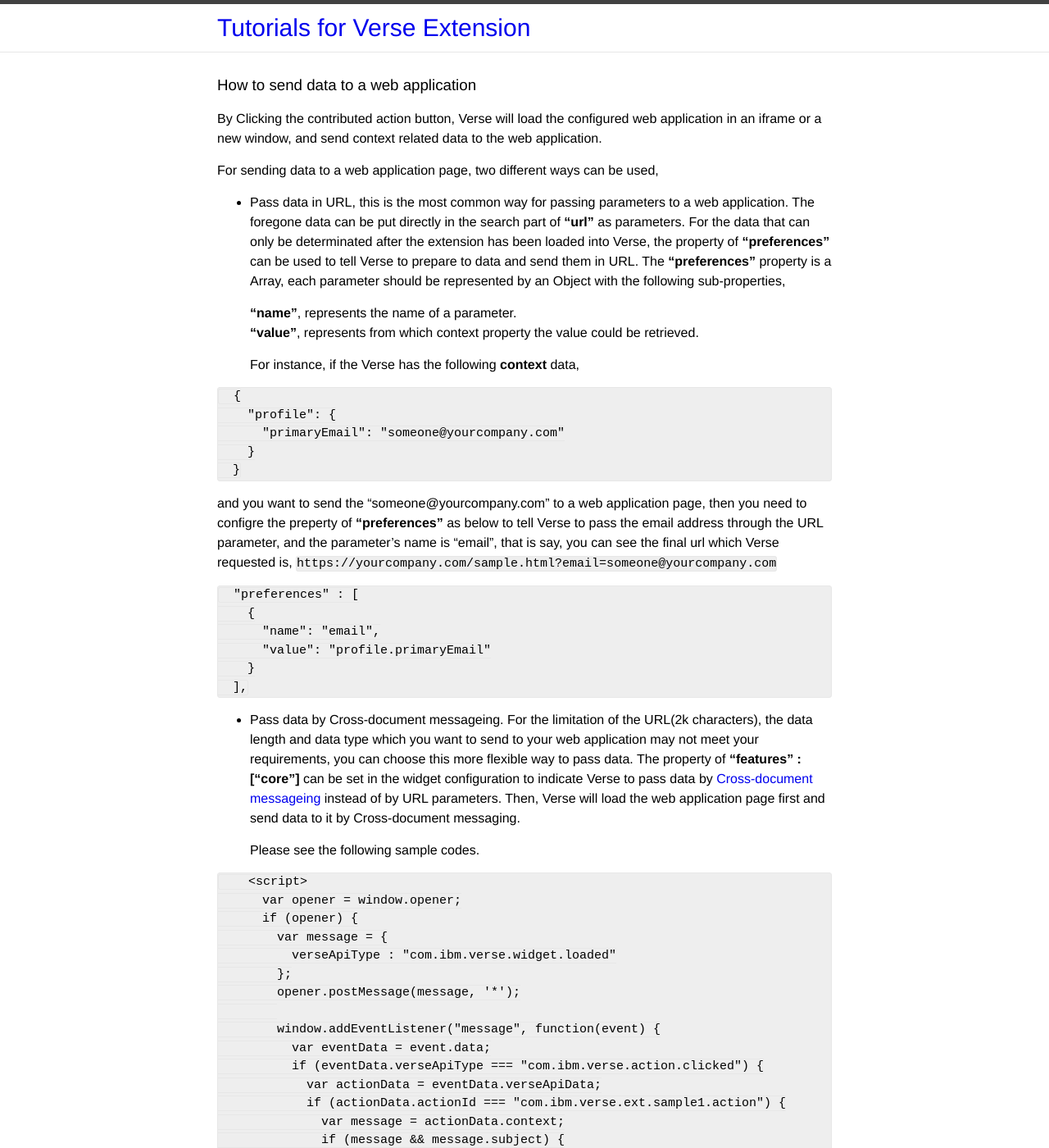
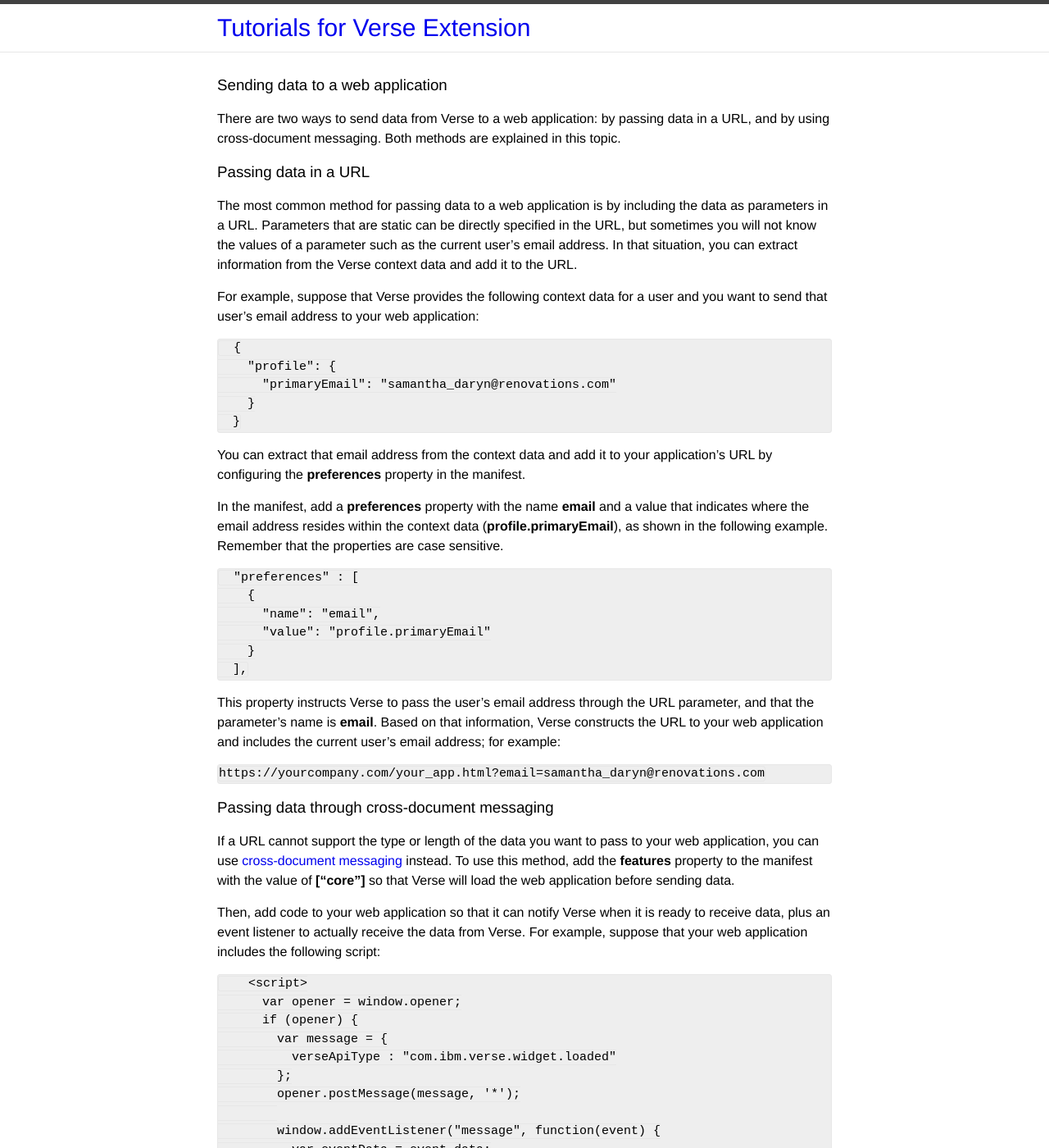
Before and after one commit to ibmverse/verse-developer, a Jekyll site: the page built from _tutorials/tutorial-ext-send-data-to-app.markdown, in a window 1280 px wide and 1400 px high. Shown: the whole window at 82% size. Built offline with Jekyll 4.4.1, drawn with Linux system fonts in a browser that asks for light colours; some of the changed text lies outside the part shown.

Commit message:
Edits from elizabeth_bowling@us.ibm.com

````diff
--- a/_tutorials/tutorial-ext-send-data-to-app.markdown
+++ b/_tutorials/tutorial-ext-send-data-to-app.markdown
@@ -2,34 +2,31 @@
 [//]: # (Copyright IBM Corp. 2016  All Rights Reserved.)
 
 layout: default
-title:  "How to send data to a web application"
+title:  "Sending data to a web application"
 categories:
 ---
 
 ### {{page.title}}
 
 
-By Clicking the contributed action button, Verse will load the configured web application in an iframe or a new window, and send context related data to the web application.
+There are two ways to send data from Verse to a web application: by passing data in a URL, and by using cross-document messaging. Both methods are explained in this topic.
 
-For sending data to a web application page, two different ways can be used,
+### Passing data in a URL
+The most common method for passing data to a web application is by including the data as parameters in a URL. Parameters that are static can be directly specified in the URL, but sometimes you will not know the values of a parameter such as the current user's email address. In that situation, you can extract information from the Verse context data and add it to the URL.
 
-* Pass data in URL, this is the most common way for passing parameters to a web application. The foregone data can be put directly in the search part of __"url"__ as parameters.  For the data that can only be determinated after the extension has been loaded into Verse, the property of __"preferences"__ can be used to tell Verse to prepare to data and send them in URL.  The __"preferences"__ property is a Array, each parameter should be represented by an Object with the following sub-properties,
-
-   __"name"__, represents the name of a parameter.
-   __"value"__, represents from which context property the value could be retrieved.
-
-
-   For instance, if the Verse has the following __context__ data,
+For example, suppose that Verse provides the following context data for a user and you want to send that user's email address to your web application:
 
 ```
   {
     "profile": {
-      "primaryEmail": "someone@yourcompany.com"
+      "primaryEmail": "samantha_daryn@renovations.com"
     }
   }
 ```
 
-   and you want to send the "someone@yourcompany.com" to a web application page, then you need to configre the preperty of  __"preferences"__ as below to tell Verse to pass the email address through the URL parameter, and the parameter's name is "email",  that is say, you can see the final url which Verse requested is, `https://yourcompany.com/sample.html?email=someone@yourcompany.com`
+You can extract that email address from the context data and add it to your application's URL by configuring the __preferences__ property in the manifest.
+
+In the manifest, add a __preferences__ property with the name __email__ and a value that indicates where the email address resides within the context data (__profile.primaryEmail__), as shown in the following example. Remember that the properties are case sensitive.
 
 ```
   "preferences" : [
@@ -40,12 +37,17 @@
   ],
 ```
 
+This property instructs Verse to pass the user's email address through the URL parameter, and that the parameter's name is __email__. Based on that information, Verse constructs the URL to your web application and includes the current user's email address; for example:
 
+```
+https://yourcompany.com/your_app.html?email=samantha_daryn@renovations.com
+```
 
-* Pass data by Cross-document messageing. For the limitation of the URL(2k characters), the data length and data type which you want to send to your web application may not meet your requirements, you can choose this more flexible way to pass data. The property of __"features" : ["core"]__ can be set in the widget configuration to indicate Verse to pass data by [Cross-document messageing][1] instead of by URL parameters. Then, Verse will load the web application page first and send data to it by Cross-document messaging.
+### Passing data through cross-document messaging
 
+If a URL cannot support the type or length of the data you want to pass to your web application, you can use [cross-document messaging][1]  instead. To use this method, add the __features__ property to the manifest with the value of  __["core"]__ so that Verse will load the web application before sending data.
 
-    Please see the following sample codes.
+Then, add code to your web application so that it can notify Verse when it is ready to receive data, plus an event listener to actually receive the data from Verse. For example, suppose that your web application includes the following script:
 
 ```
     <script>
@@ -75,7 +77,6 @@
     </script>
 ```
 
-The web application which Verse loads in sandbox may load its resources and scripts _asynchronously_, before Verse send context data to the web application, Verse need to know that the web application has been completely loaded. It is the web application's responsibility to let Verse know that it is loaded and is ready for receiving messages from Verse.  From the above codes you may see, the web application sent back a message(`opener.postMessage()`) with __verseApiType : "com.ibm.verse.widget.loaded"__ as an acknowledge to let Verse know that it is ready for receiving messages, and also registered an event listener(`window.addEventListener()`) for receiving the data from Verse.
+When the web application is called by Verse, it might load its resources and scripts asynchronously. Before it can send context data, Verse needs to be informed that the web application has finished loading and that it is ready to receive data. When loading is complete, the web application sends the __(opener.postMessage())__ message to Verse with __"verseApiType" : “com.ibm.verse.widget.loaded”__ to indicate that it is ready to receive data. The web application then registers an event listener so that it can receive data from Verse: __(window.addEventListener())__
 
-
-[1]: https://www.w3.org/TR/2011/WD-webmessaging-20110317/#web-messaging
+[1]: https://html.spec.whatwg.org/multipage/comms.html#web-messaging
````
